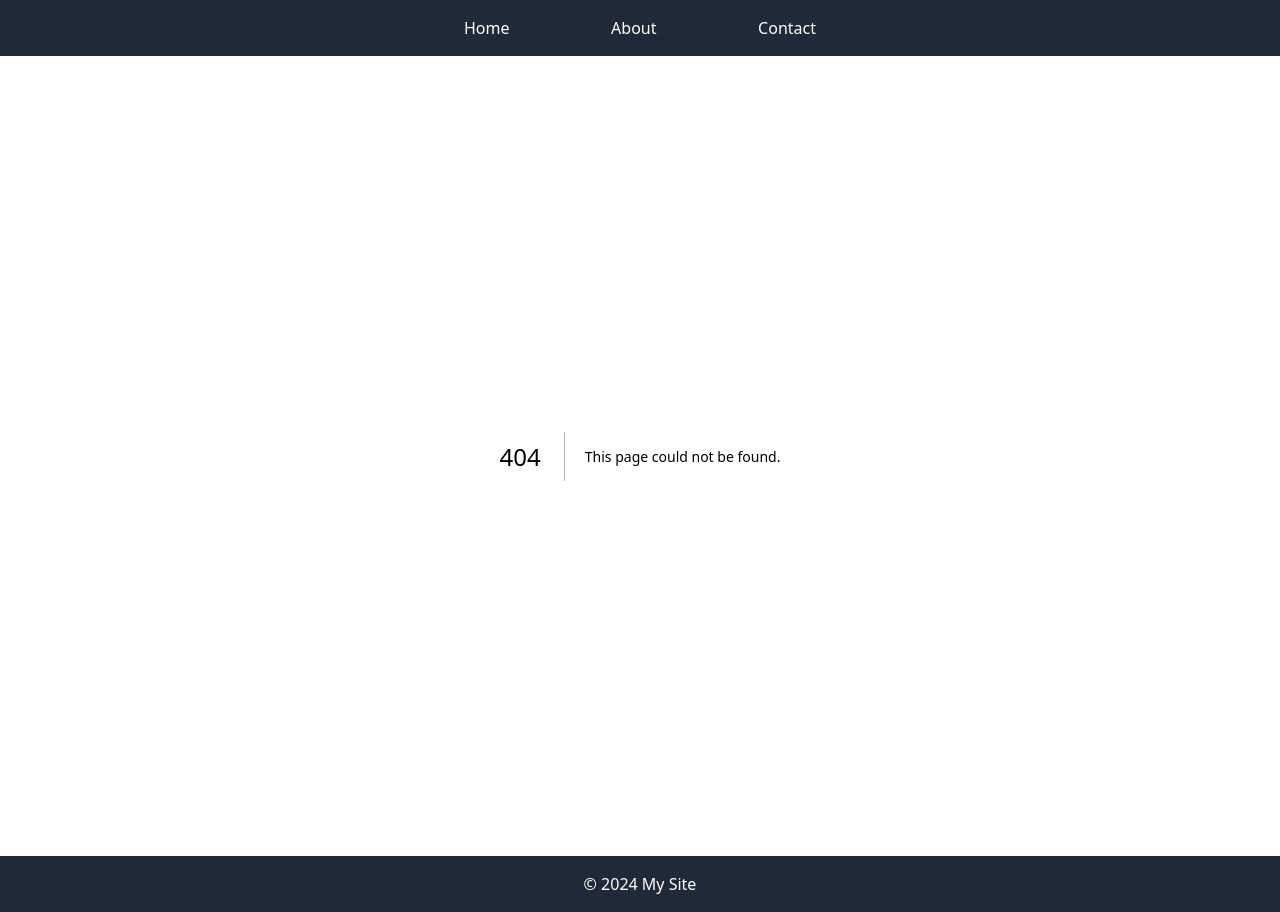
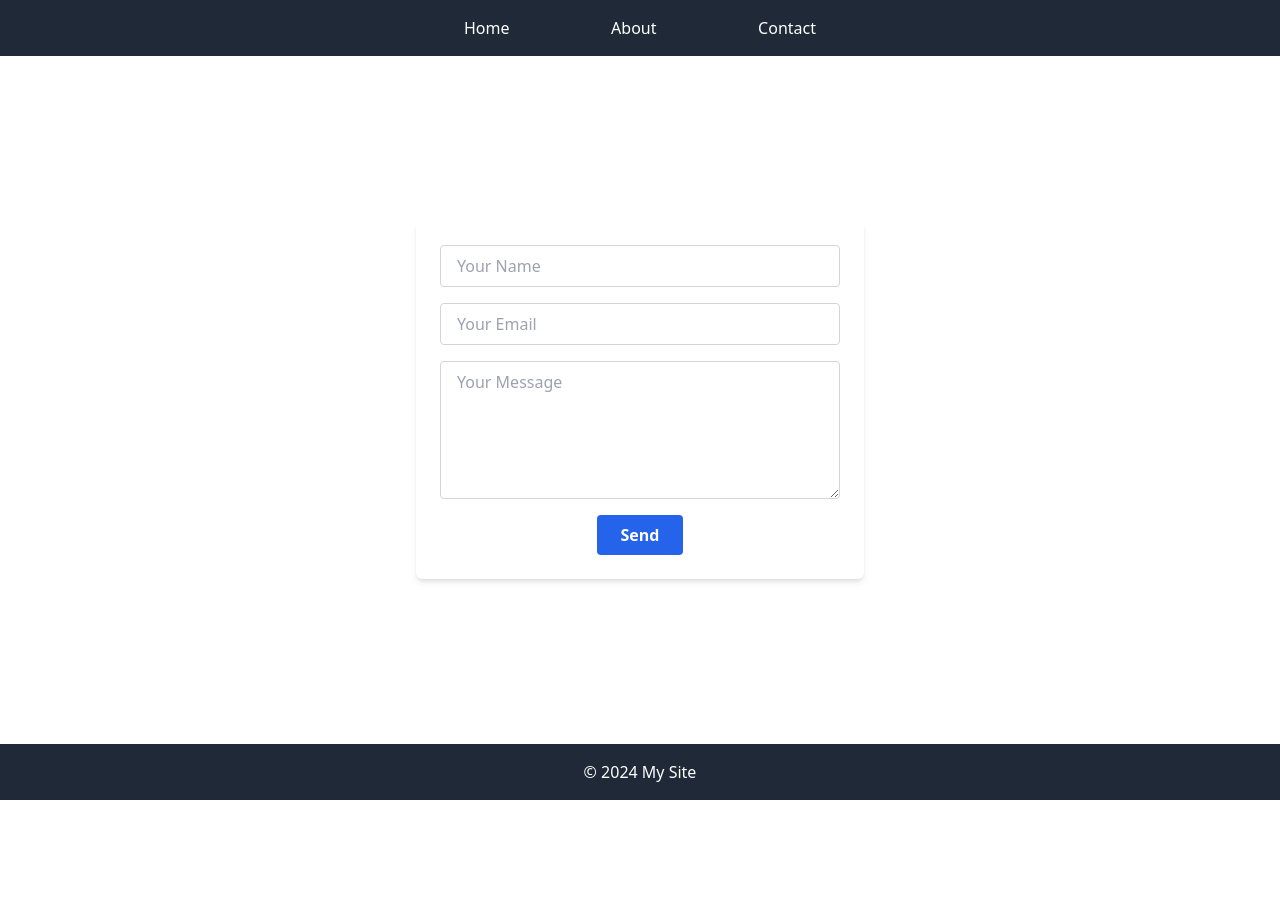
Before and after one commit to theMorganObject/next-static-template, a Next.js app: page /contact in a window 1280 px wide. Before the commit this address had no page. After the commit the page ends 800 px from the top, so only its background shows below. Built offline with nearby package versions, Linux system fonts and the light colour scheme.

Commit message:
built contact page

```diff
--- /dev/null
+++ b/src/app/api/email/route.ts
@@ -0,0 +1,50 @@
+import { type NextRequest, NextResponse } from 'next/server';
+import nodemailer from 'nodemailer';
+import Mail from 'nodemailer/lib/mailer';
+
+export async function POST(request: NextRequest) {
+  const { email, name, message } = await request.json();
+
+  const transport = nodemailer.createTransport({
+    service: 'gmail',
+    /*
+      NOTE: setting service as 'gmail' is same as providing these setings:
+      host: "smtp.gmail.com",
+      port: 465,
+      secure: true
+      If you want to use a different email provider other than gmail, you need to provide these manually.
+      Or you can go use these well known services and their settings at
+      https://github.com/nodemailer/nodemailer/blob/master/lib/well-known/services.json
+  */
+    auth: {
+      user: process.env.EMAIL_USER,
+      pass: process.env.EMAIL_PASS,
+    },
+  });
+
+  const mailOptions: Mail.Options = {
+    from: process.env.MY_EMAIL,
+    to: process.env.MY_EMAIL,
+    // cc: email, TODO: send a thank-you note to this address
+    subject: `Message from ${name} (${email})`,
+    text: message,
+  };
+
+  const sendMailPromise = () =>
+    new Promise<string>((resolve, reject) => {
+      transport.sendMail(mailOptions, function (err) {
+        if (!err) {
+          resolve('Email sent');
+        } else {
+          reject(err.message);
+        }
+      });
+    });
+
+  try {
+    await sendMailPromise();
+    return NextResponse.json({ message: 'Email sent' });
+  } catch (err) {
+    return NextResponse.json({ error: err }, { status: 500 });
+  }
+}
--- /dev/null
+++ b/src/app/contact/page.tsx
@@ -0,0 +1,79 @@
+'use client';
+
+import React, { useState } from 'react';
+import { useForm } from 'react-hook-form';
+
+export type FormData = {
+  name: string;
+  email: string;
+  message: string;
+};
+
+const ContactForm = () => {
+  const {
+    register,
+    handleSubmit,
+    reset,
+    formState: { errors },
+  } = useForm<FormData>();
+  const [statusMessage, setStatusMessage] = useState('');
+
+  async function sendEmail(data: FormData) {
+    const response = await fetch('/api/email', {
+      method: 'POST',
+      headers: { 'Content-Type': 'application/json' },
+      body: JSON.stringify(data),
+    });
+
+    const result = await response.json();
+    setStatusMessage(result.message);
+
+    if (response.ok) reset();
+  }
+
+  return (
+    <form
+      onSubmit={handleSubmit(sendEmail)}
+      className='flex flex-col items-center w-full max-w-md space-y-4 p-6 bg-white shadow-md rounded-md'
+    >
+      {/* Form fields for name, email, and message */}
+      <input
+        type='text'
+        {...register('name', { required: true })}
+        placeholder='Your Name'
+        className='w-full px-4 py-2 border border-gray-300 rounded focus:outline-none focus:border-blue-500'
+      />
+      {errors.name && <p className='text-red-600 text-sm'>Name is required</p>}
+
+      <input
+        type='email'
+        {...register('email', { required: true })}
+        placeholder='Your Email'
+        className='w-full px-4 py-2 border border-gray-300 rounded focus:outline-none focus:border-blue-500'
+      />
+      {errors.email && (
+        <p className='text-red-600 text-sm'>Email is required</p>
+      )}
+
+      <textarea
+        {...register('message', { required: true })}
+        placeholder='Your Message'
+        rows={5}
+        className='w-full px-4 py-2 border border-gray-300 rounded focus:outline-none focus:border-blue-500'
+      ></textarea>
+      {errors.message && (
+        <p className='text-red-600 text-sm'>Message is required</p>
+      )}
+
+      <button
+        type='submit'
+        className='px-6 py-2 bg-blue-600 text-white font-semibold rounded hover:bg-blue-700 focus:outline-none'
+      >
+        Send
+      </button>
+      {statusMessage && <p className='mt-4 text-green-600'>{statusMessage}</p>}
+    </form>
+  );
+};
+
+export default ContactForm;
--- a/src/app/layout.tsx
+++ b/src/app/layout.tsx
@@ -17,7 +17,9 @@ export default function RootLayout({
     <html lang='en'>
       <body className='flex flex-col min-h-screen'>
         <Navbar />
-        <main className='flex-grow'>{children}</main>
+        <main className='flex-grow flex items-center justify-center'>
+          {children}
+        </main>
         <Footer />
       </body>
     </html>
```
Also changed, not shown: package.json (+7 -4 lines), 1 other file (tests, documents, lock files or other folders).
